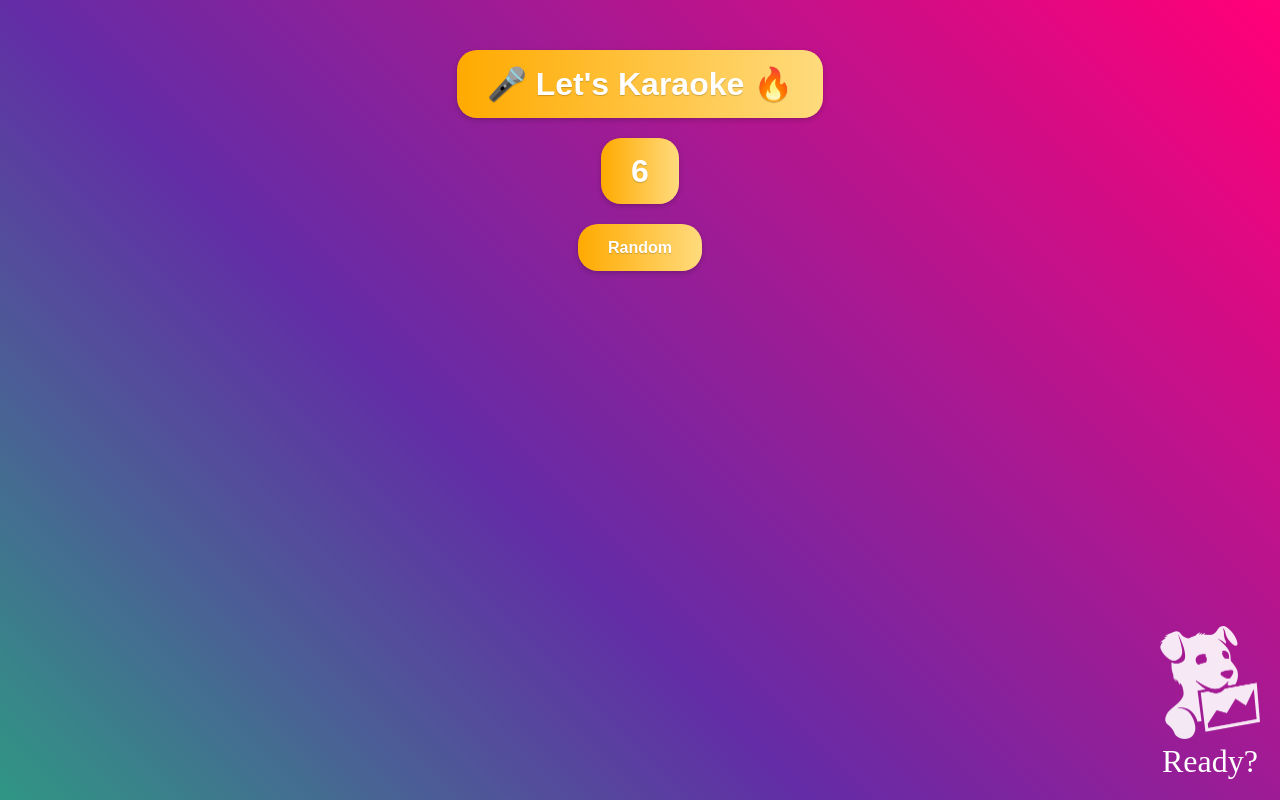
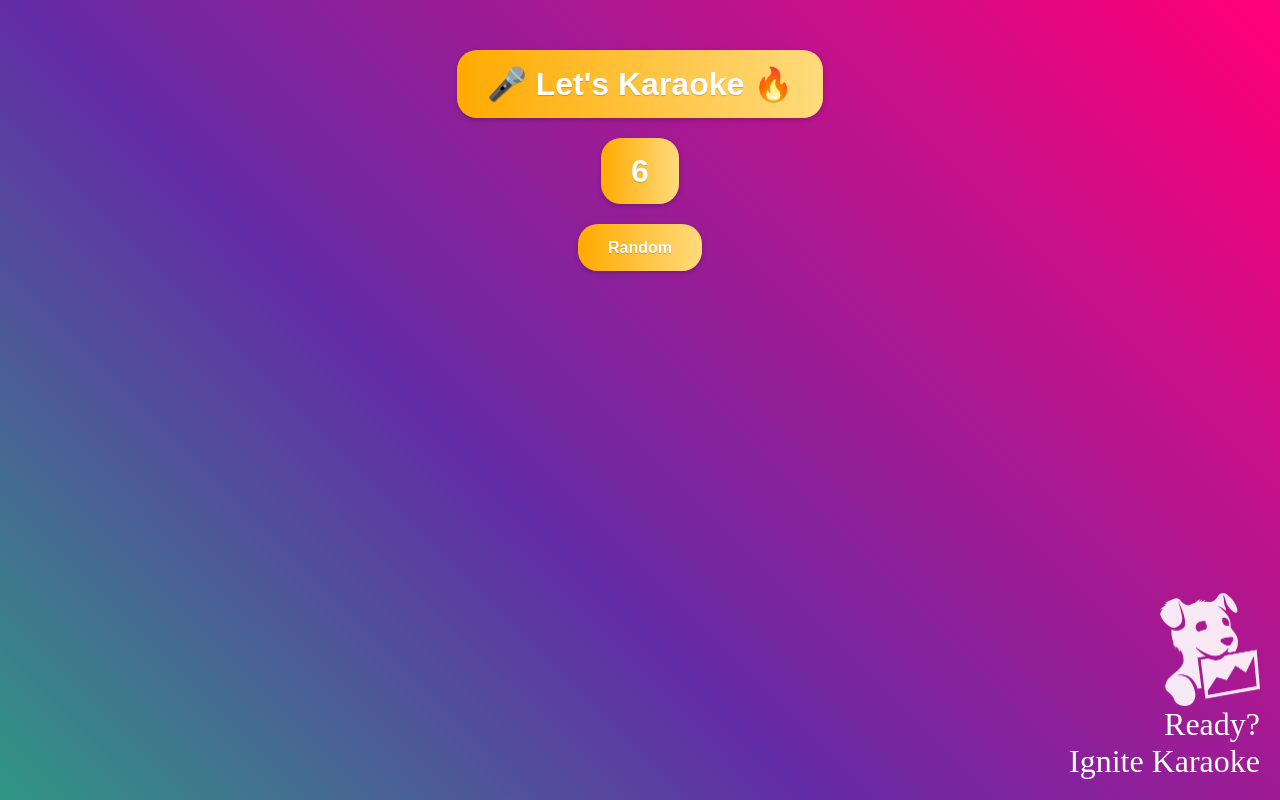
Before and after one commit to jasonhand/js-ignite-karaoke, a plain HTML site: page index.html in a window 1280 px wide. Drawn offline with Linux system fonts and the light colour scheme.

Commit message:
Styling Enhancements

```diff
--- a/index.html
+++ b/index.html
@@ -46,6 +46,7 @@
   <div id="logoContainer">
     <img id="logo" src="img/dd_icon_white.png" alt="Logo">
     <div id="imageCounter" class="image-overlay">Ready?</div>
+    <div id="logoText">Ignite Karaoke</div>
   </div>
 
   <script type="module" src="script.js"></script>
--- a/script.js
+++ b/script.js
@@ -76,7 +76,7 @@ function setNextImage() {
   slideshowImage.classList.add('ken-burns-effect');
 
   // Update the overlay text with the current image count
-  imageCounter.textContent = `${imagesDisplayed + 1} of ${maxImagesToShow}`;
+  imageCounter.textContent = `🎤  ${imagesDisplayed + 1} of ${maxImagesToShow} 🔥`;
 
   imagesDisplayed++; // Increment the counter
 }
--- a/styles.css
+++ b/styles.css
@@ -90,13 +90,25 @@ body {
     bottom: 20px;
     right: 20px;
     z-index: 1000;
-}
+    display: flex;
+    flex-direction: column;
+    align-items: flex-end; /* Aligns children (logo and text) to the right */
+  }
 
-#logo {
-    width: 100px;
+  #logo {
+    width: 100px; /* Adjust as needed */
     height: auto;
     opacity: 0.9;
-}
+    /* Ensure no additional alignment styles are conflicting here */
+  }
+
+  #logoText {
+    /* Styles for your text */
+    color: white;
+    text-align: right; /* Aligns text to the right */
+    font-size: 2em;
+  }
+
 
 .image-overlay {
     color: #fff;
```
